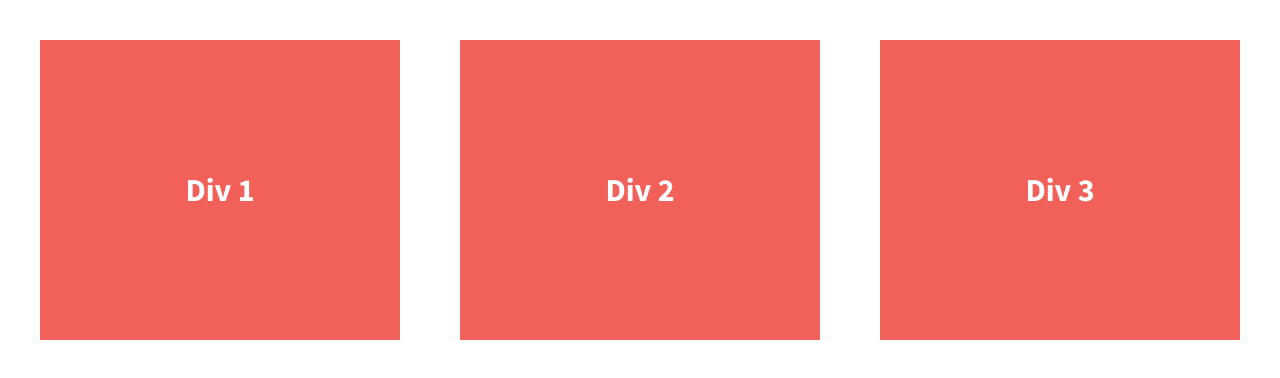
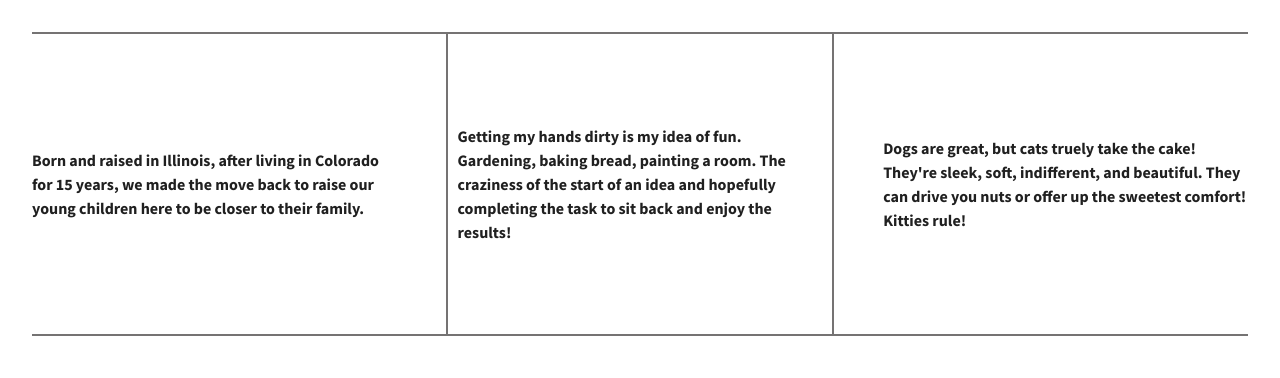
Before and after one commit to lucinda-d/grid1-flexbox, a plain HTML site: page index.html in a window 1280 px wide. Drawn offline with nearby package versions, Linux system fonts and the light colour scheme.

Commit message:
Content update

```diff
--- a/css/main.css
+++ b/css/main.css
@@ -104,7 +104,7 @@ html {
 body {
   font-family: 'Source Sans Pro', sans-serif;
   padding: 2em;
-  font-size: 1.25em;
+  font-size: 1em;
   height: 100%;
 }
 
@@ -113,19 +113,26 @@ body {
   font-weight: 700;
   display: flex;
   justify-content: space-between;
+  border-top: #757373 2px solid;
+  border-bottom: #757373 2px solid;
 }
 
 .div-1, .div-2, .div-3 {
   /*give the divs a width of 30%, add display:flex, set justify-content and align-items to center*/
-  color: #fff;
+  color: #202020;
   line-height: 1.5em;
-  font-size: 1.6em;
-  background-color: #f16059;
+  font-size: 1rem;
   height: 300px;
   display: flex;
   width: 30%;
   justify-content: center;
   align-items: center;
+
+}
+.div-2 {
+    border-left: #757373 2px solid;
+    border-right: #757373 2px solid;
+    padding: 0 10px;
 }
 
 
--- a/index.html
+++ b/index.html
@@ -23,13 +23,13 @@
 
         <section class="wrapper">
             <div class="div-1">
-                Div 1
+                <p>Born and raised in Illinois, after living in Colorado for 15 years, we made the move back to raise our young children here to be closer to their family.</p>
             </div>
             <div class="div-2">
-                Div 2
+                Getting my hands dirty is my idea of fun.  Gardening, baking bread, painting a room. The craziness of the start of an idea and hopefully completing the task to sit back and enjoy the results!
             </div>
             <div class="div-3">
-                Div 3
+                Dogs are great, but cats truely take the cake! They're sleek, soft, indifferent, and beautiful.  They can drive you nuts or offer up the sweetest comfort! Kitties rule!
             </div>
         </section>
 
```
